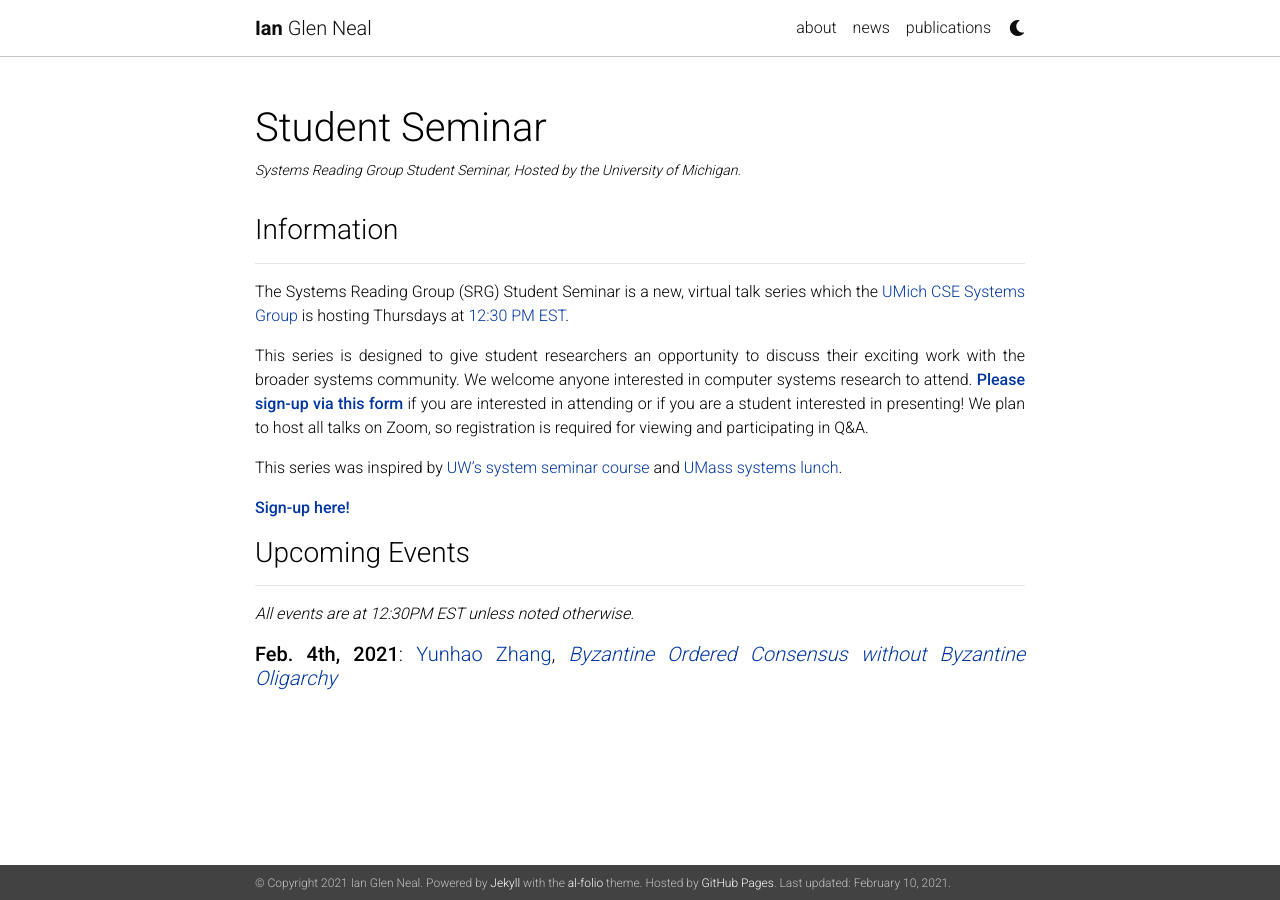
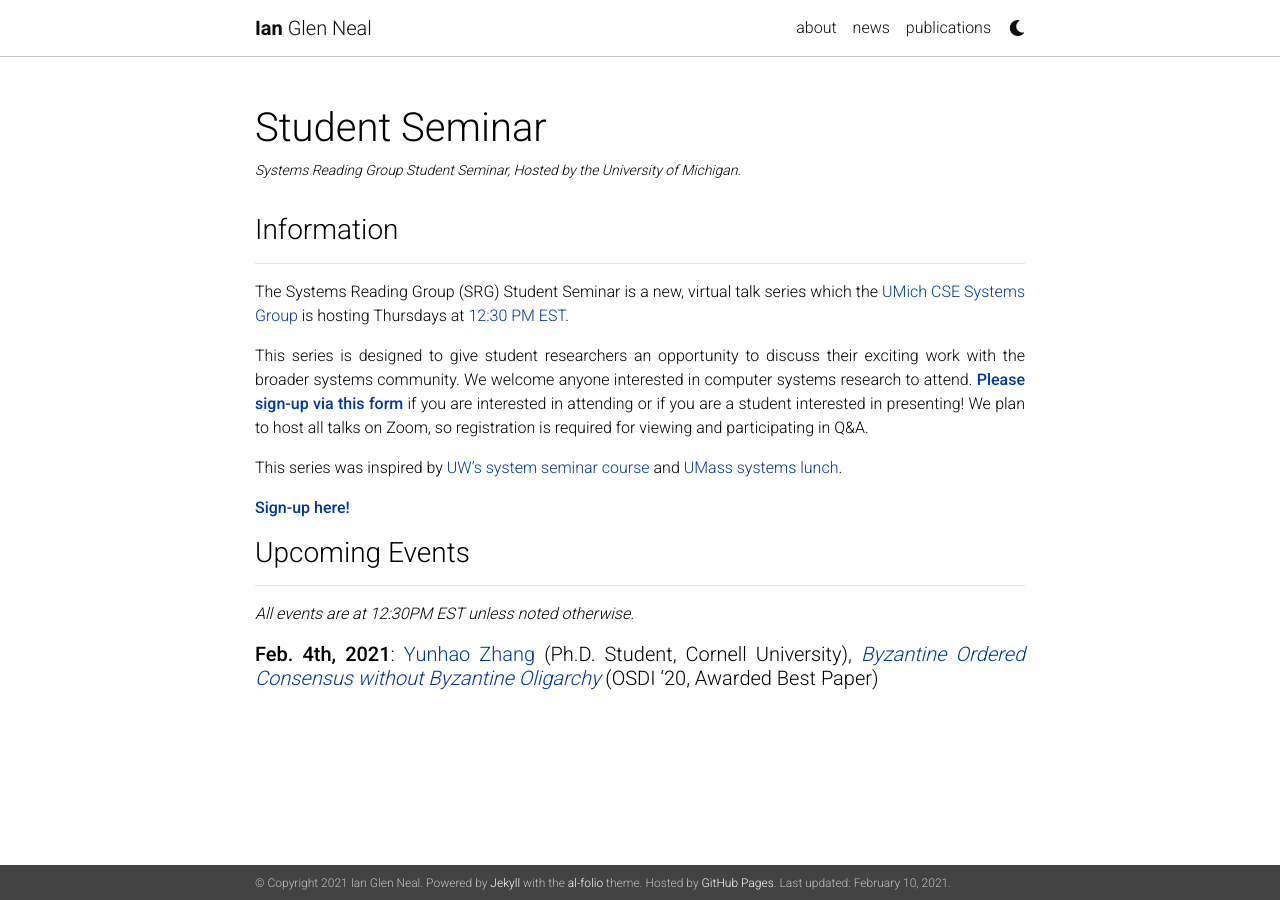
Before and after one commit to iangneal/iangneal.github.io, a Jekyll site: the page built from _pages/student_seminar.md, in a window 1280 px wide. Built offline with Jekyll 4.4.1, drawn with Linux system fonts in a browser that asks for light colours; nearby versions of some CDN libraries; a style sheet for code colours, icons or effects is not loaded.

Commit message:
More details

```diff
--- a/_pages/student_seminar.md
+++ b/_pages/student_seminar.md
@@ -27,7 +27,7 @@ This series was inspired by [UW's system seminar course](https://courses.cs.wash
 
 _All events are at 12:30PM EST unless noted otherwise._
 
-##### **Feb. 4th, 2021**: [Yunhao Zhang](https://dolobyte.net/), [_Byzantine Ordered Consensus without Byzantine Oligarchy_](https://www.usenix.org/conference/osdi20/presentation/zhang-yunhao)
+##### **Feb. 4th, 2021**: [Yunhao Zhang](https://dolobyte.net/) (Ph.D. Student, Cornell University), [_Byzantine Ordered Consensus without Byzantine Oligarchy_](https://www.usenix.org/conference/osdi20/presentation/zhang-yunhao) (OSDI '20, Awarded Best Paper)
 
 
 [google-form]: https://forms.gle/Y2FcoZ6ppDM4SiDP6
```
